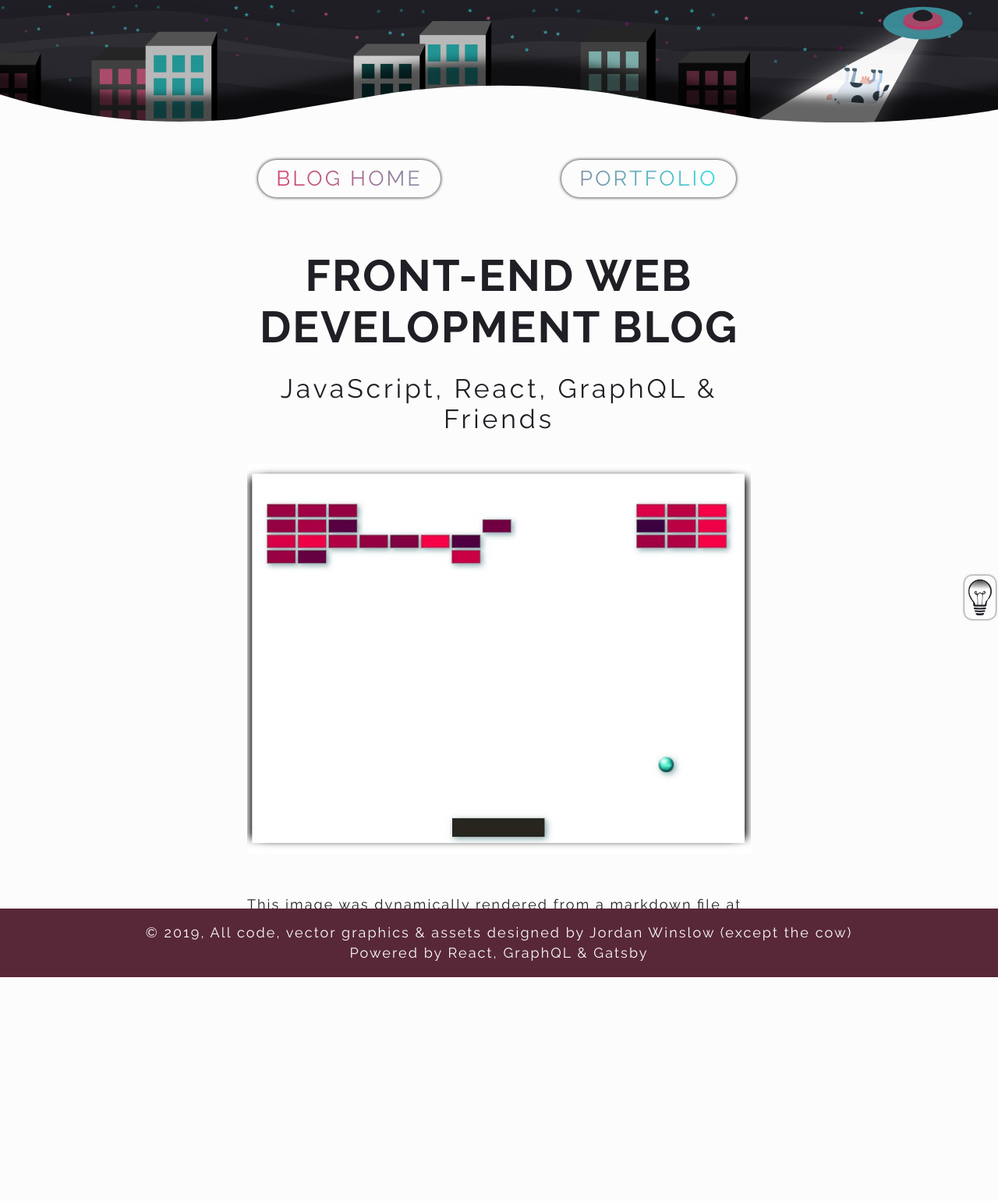
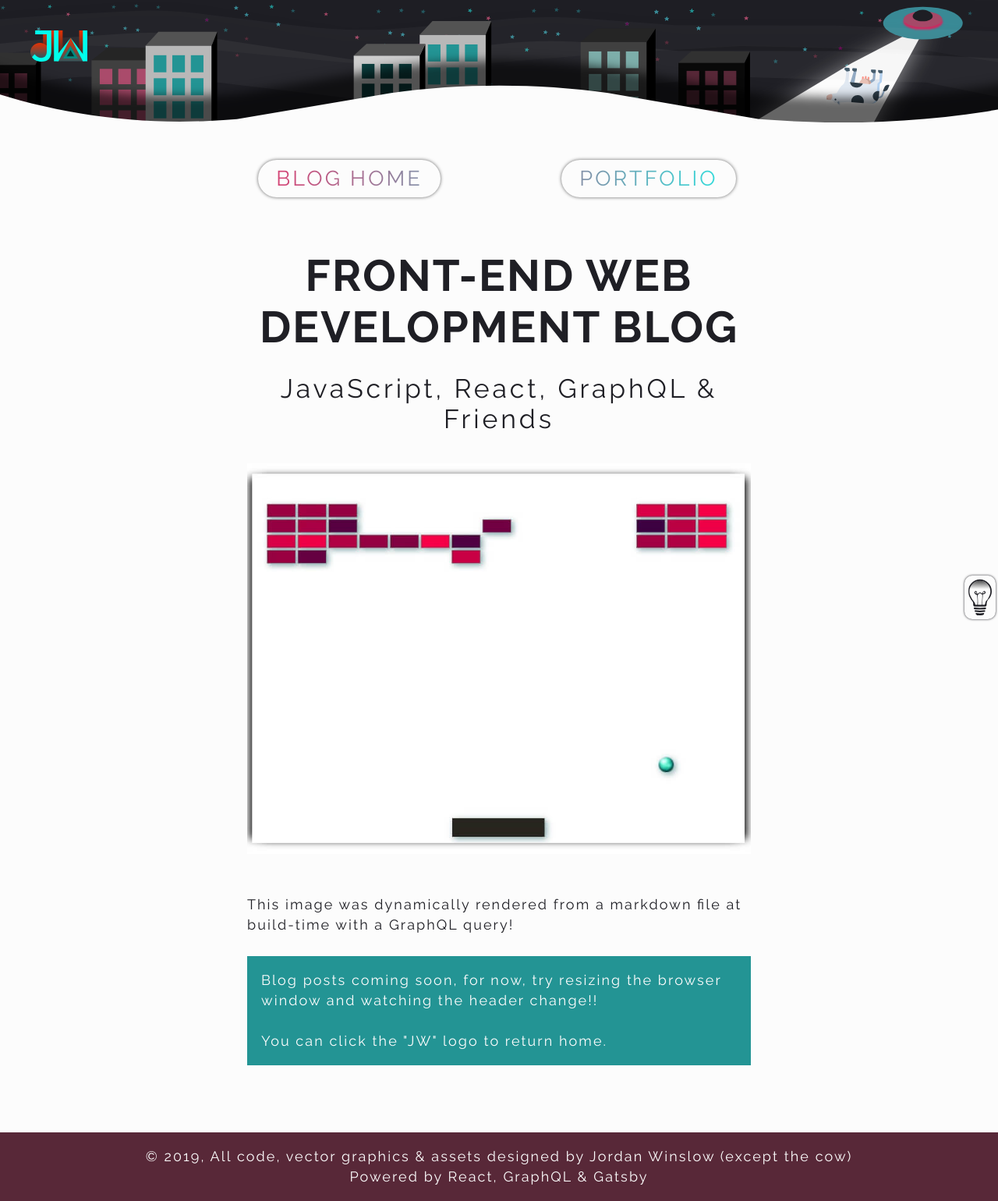
Before and after one commit to JordanWinslow/front-end-portfolio, a Gatsby site: page /blog in a window 1280 px wide. Shown: the whole page at 78% size. Before the commit the page ends 1253 px from the top, so only its background shows below. Built offline with nearby package versions, Linux system fonts and the light colour scheme; Gatsby itself is replaced by a stand-in of ours.

Commit message:
Added placeholder pages for about & contact

```diff
--- a/src/components/DesktopNav.js
+++ b/src/components/DesktopNav.js
@@ -111,6 +111,7 @@ const DesktopNav = ({ colorMode }) => {
               />
             </NavLink>
           </Link>
+          <Link to="/contact">
             <NavLink
               onMouseEnter={() => rotateDiamond(2)}
               onMouseLeave={() => stopRotation(2)}
@@ -122,6 +123,8 @@ const DesktopNav = ({ colorMode }) => {
                 alt="rotating diamond graphic during mouse hover"
               />
             </NavLink>
+          </Link>
+          <Link to="/about">
             <NavLink
               onMouseEnter={() => rotateDiamond(3)}
               onMouseLeave={() => stopRotation(3)}
@@ -133,6 +136,7 @@ const DesktopNav = ({ colorMode }) => {
                 alt="rotating diamond graphic during mouse hover"
               />
             </NavLink>
+          </Link>
           <Link to="/blog">
             <NavLink
               onMouseEnter={() => rotateDiamond(4)}
--- a/src/components/Header.js
+++ b/src/components/Header.js
@@ -1,11 +1,27 @@
 import React from "react"
 import styled from "styled-components"
+import { Link } from "gatsby"
 import headerSvgDark from "../images/BlogHeaderDark.svg"
 import headerSvgLight from "../images/BlogHeaderLight.svg"
 import headerSvgMobileDark from "../images/BlogHeaderMobileDark.svg"
 import headerSvgMobileLight from "../images/BlogHeaderMobileLight.svg"
-import Navigation from "./Navigation"
+import JWLogo from "../images/JWLogo.svg"
 
+const Logo = styled.div`
+  position: absolute;
+  z-index: 3;
+  margin: 3vh 0 0 3vw;
+  background-image: url(${JWLogo});
+  background-repeat: no-repeat;
+  background-position: center;
+  width: 75px;
+  height: 70px;
+  transition-duration: 0.5s;
+  cursor: pointer;
+  :hover {
+    transform: scale(1.1);
+  }
+`
 const ImageWrapper = styled.div`
   background-image: url(${props => props.colorMode === "dark" ? headerSvgDark : headerSvgLight});
   background-size: cover;
@@ -33,11 +49,13 @@ const ImageWrapper = styled.div`
 const Header = ({ colorMode }) => {
   return (
     <header>
+      <Link to="/">
+        <Logo />
+      </Link>
       <ImageWrapper
         colorMode={colorMode}
         className={colorMode === "dark" ? "fadeOutIn" : "fadeIn"}
       />
-      <Navigation />
     </header>
   )
 }
--- a/src/components/Navigation.js
+++ b/src/components/Navigation.js
@@ -10,7 +10,6 @@ const ResponsiveNavLinks = styled.div`
   padding: 0 30vw;
   display: grid;
   grid-template-columns: 1fr 1fr;
-  grid-template-rows: 1fr;
   h4 {
     /* Implementing the gradient this way because on safari browser,
     using a background gradient on a div across 2 elements breaks
@@ -31,12 +30,14 @@ const ResponsiveNavLinks = styled.div`
     padding: 5px 1.3rem;
     border-radius: 50px;
     text-transform: uppercase;
-    box-shadow: 0px 0px 4px black;
+    box-shadow: 0px 0px 4px rgba(0, 0, 0, 0.6);
     transition-duration: 1s;
     :hover {
       box-shadow: 0px 4px 5px black;
     }
   }
+  /*A completely unnecessary method of aligning the buttons, but I wanted
+  to experiment*/
   @media (max-width: 1500px) {
     top: 14vw;
     padding: 0 24vw;
@@ -60,8 +61,9 @@ const ResponsiveNavLinks = styled.div`
     font-size: 1rem;
     padding: 0;
   }
-  @media (max-width: 350px) {
+  @media (max-width: 400px) {
     h4 {
+      font-size: 0.9rem;
       padding: 3px 8px;
     }
   }
@@ -71,7 +73,7 @@ const Navigation = () => {
   return (
     <ResponsiveNavLinks className="fadeIn">
       <h4>
-        <Link to="/" className="first">
+        <Link to="/blog" className="first">
           Blog Home
         </Link>
       </h4>
--- a/src/pages/blog.js
+++ b/src/pages/blog.js
@@ -3,16 +3,17 @@ import { graphql } from "gatsby"
 import Img from "gatsby-image"
 import Layout from "../components/Layout"
 import SEO from "../components/Seo"
+import Navigation from "../components/Navigation"
 import Loading from "../images/Loading.svg"
 
 const PostTitle = React.lazy(() => import("../components/PostTitle"))
 const BlogPost = React.lazy(() => import("../components/BlogPost"))
 
 export default ({ data }) => {
-  console.log("data: ", data)
   const isServerRendered = typeof window === "undefined"
   return (
     <Layout>
+      <Navigation />
       <SEO title="Jordan Winslow | Front-End Responsive Web & UI Designer Specializing in React" />
       {!isServerRendered && (
         <Suspense
@@ -50,15 +51,23 @@ export default ({ data }) => {
                 />
                 <br />
                 <br />
-                This image was dynamically rendered from a markdown file at
-                build-time with a GraphQL query!
+                <p>
+                  This image was dynamically rendered from a markdown file at
+                  build-time with a GraphQL query!
+                </p>
               </div>
             }
           />
+          <div className="bgPrimaryLight" style={{ marginBottom: "15vh" }}>
+            <p>
+              Blog posts coming soon, for now, try resizing the browser window
+              and watching the header change!!
+            </p>
+            You can click the "JW" logo to return home.
+          </div>
+          {/*<div className="bgSecondaryLight"></div>*/}
         </Suspense>
       )}
-      {/*<div className="bgPrimaryLight">This is a success message</div>
-    <div className="bgSecondaryLight">This is a warning message</div>*/}
     </Layout>
   )
 }
```
Also changed, not shown: src/pages/about.js (added, +43 -0 lines), src/pages/contact.js (added, +43 -0 lines). Lines whose indentation alone changed are shown as unchanged.
